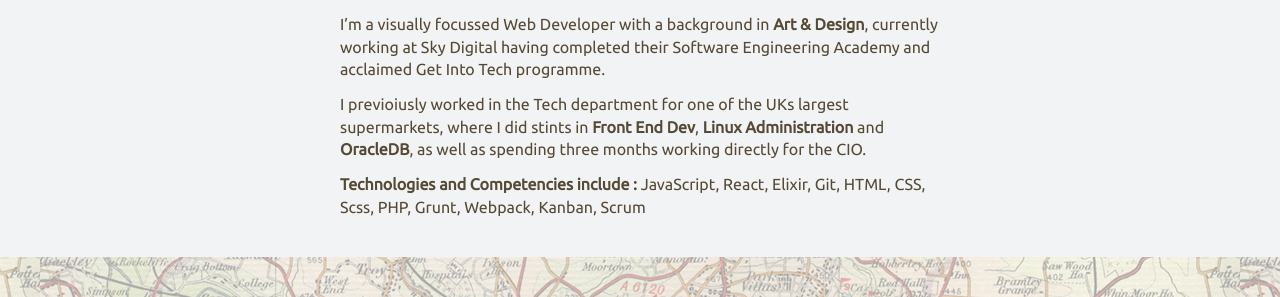
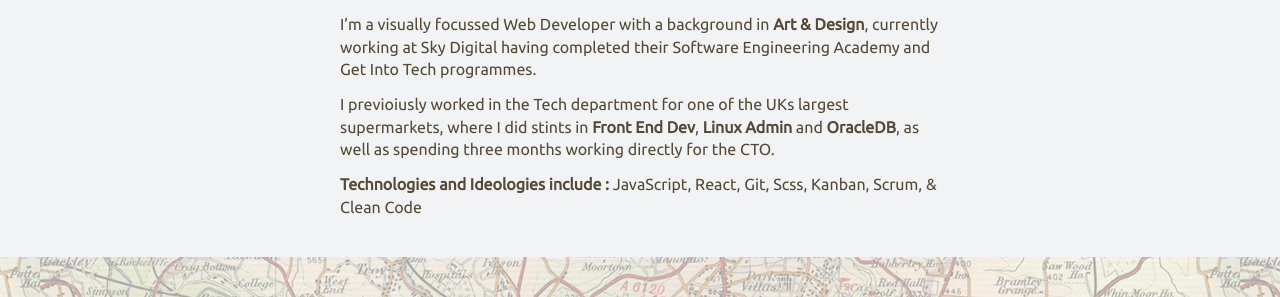
Before and after one commit to minnypatel/jrp, a plain HTML site: page index.html in a window 1280 px wide. Shown: the part 457-754 px from the top of the page. Drawn offline with Linux system fonts and the light colour scheme.

Commit message:
update about me content

```diff
--- a/index.html
+++ b/index.html
@@ -42,20 +42,18 @@
               I’m a visually focussed Web Developer with a background in
               <strong>Art &amp; Design</strong>, currently working at Sky
               Digital having completed their Software Engineering Academy and
-              acclaimed Get Into Tech programme.
+              Get Into Tech programmes.
             </p>
             <p>
               I previoiusly worked in the Tech department for one of the UKs
               largest supermarkets, where I did stints in
-              <strong>Front End Dev</strong>,
-              <strong>Linux Administration</strong> and
+              <strong>Front End Dev</strong>, <strong>Linux Admin</strong> and
               <strong>OracleDB</strong>, as well as spending three months
-              working directly for the CIO.
+              working directly for the CTO.
             </p>
             <p>
-              <strong>Technologies and Competencies include :</strong>
-              JavaScript, React, Elixir, Git, HTML, CSS, Scss, PHP, Grunt,
-              Webpack, Kanban, Scrum
+              <strong>Technologies and Ideologies include :</strong>
+              JavaScript, React, Git, Scss, Kanban, Scrum, & Clean Code
             </p>
           </div>
         </div>
```
